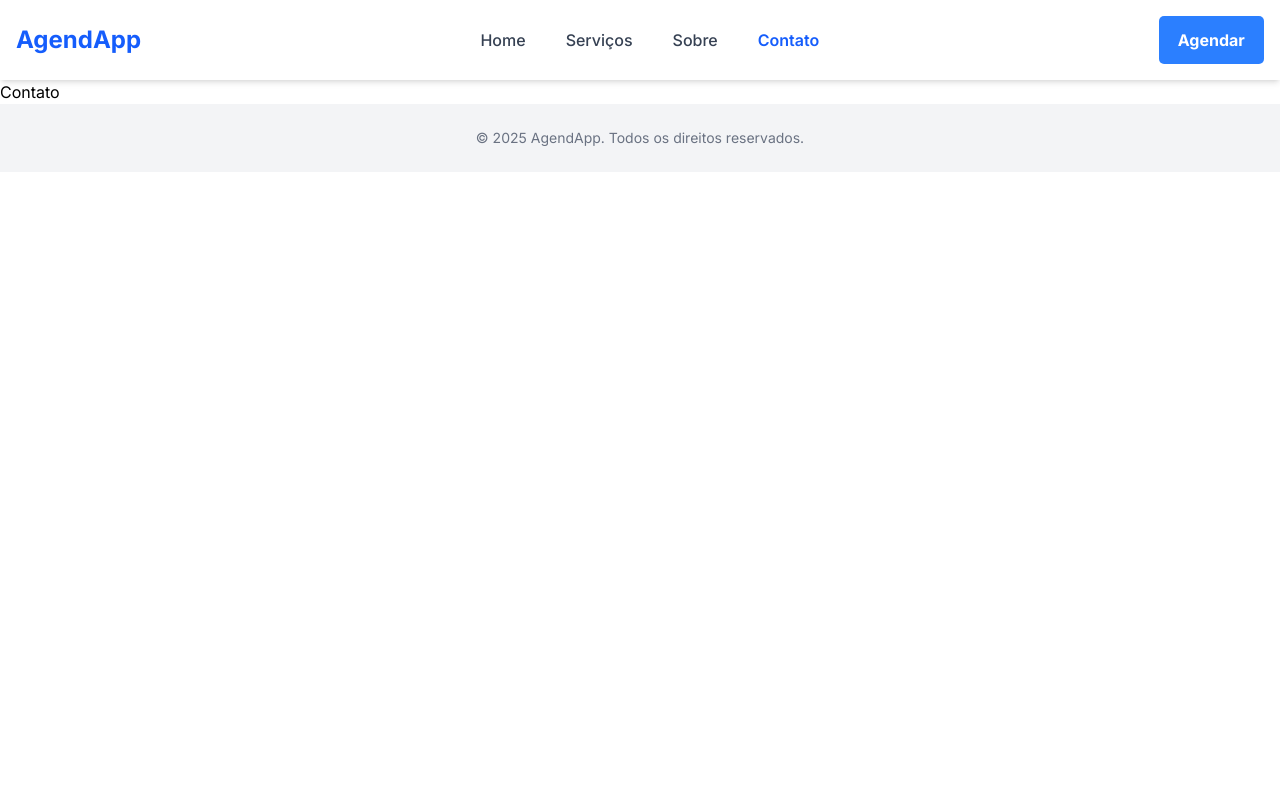
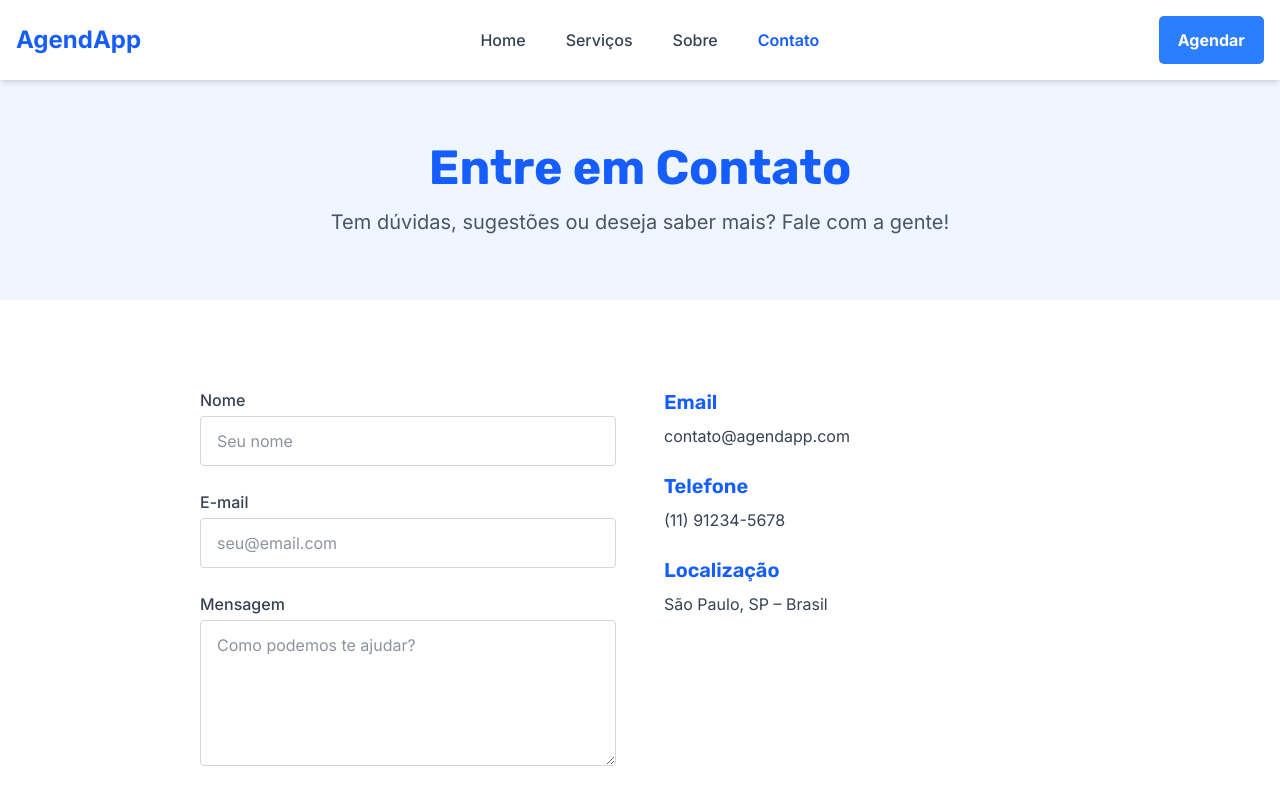
Before and after one commit to ed-matheus/agenda-app, a Next.js app: page /contato in a window 1280 px wide. Shown: the top 794 px of the page. Built offline with nearby package versions, Linux system fonts and the light colour scheme.

Commit message:
terminando construção do layout de cada página

```diff
--- a/src/app/agendar/page.tsx
+++ b/src/app/agendar/page.tsx
@@ -2,7 +2,7 @@ import BookingForm from '@/components/BookingForm';
 
 export default function AgendarPage() {
   return (
-    <main className="container mx-auto px-4 py-10">
+    <main className="container mx-auto px-5 md:px-30 lg:px-50 xl:px-70 py-42">
       <BookingForm />
     </main>
   );
--- a/src/app/contato/page.tsx
+++ b/src/app/contato/page.tsx
@@ -1,9 +1,101 @@
-import React from 'react'
+"use client";
 
-const Contato = () => {
+export default function ContatoPage() {
   return (
-    <div>Contato</div>
-  )
+    <main className="bg-white text-gray-800">
+      {/* Seção Hero */}
+      <section className="bg-blue-50 py-16 px-6 text-center">
+        <h1 className="text-4xl md:text-5xl font-bold text-blue-600 mb-4">
+          Entre em Contato
+        </h1>
+        <p className="text-lg md:text-xl text-gray-600 max-w-2xl mx-auto">
+          Tem dúvidas, sugestões ou deseja saber mais? Fale com a gente!
+        </p>
+      </section>
+
+      {/* Formulário + Informações */}
+      <section className="px-6 md:px-25 lg:px-35 xl:px-50 py-22 grid md:grid-cols-2 gap-12">
+        {/* Formulário */}
+        <form className="space-y-6">
+          <div>
+            <label
+              htmlFor="nome"
+              className="block mb-1 font-medium text-gray-700"
+            >
+              Nome
+            </label>
+            <input
+              type="text"
+              id="nome"
+              name="nome"
+              required
+              className="w-full border border-gray-300 rounded px-4 py-3 focus:outline-none focus:ring-2 focus:ring-blue-400"
+              placeholder="Seu nome"
+            />
+          </div>
+
+          <div>
+            <label
+              htmlFor="email"
+              className="block mb-1 font-medium text-gray-700"
+            >
+              E-mail
+            </label>
+            <input
+              type="email"
+              id="email"
+              name="email"
+              required
+              className="w-full border border-gray-300 rounded px-4 py-3 focus:outline-none focus:ring-2 focus:ring-blue-400"
+              placeholder="seu@email.com"
+            />
+          </div>
+
+          <div>
+            <label
+              htmlFor="mensagem"
+              className="block mb-1 font-medium text-gray-700"
+            >
+              Mensagem
+            </label>
+            <textarea
+              id="mensagem"
+              name="mensagem"
+              rows={5}
+              required
+              className="w-full border border-gray-300 rounded px-4 py-3 focus:outline-none focus:ring-2 focus:ring-blue-400"
+              placeholder="Como podemos te ajudar?"
+            />
+          </div>
+
+          <button
+            type="submit"
+            className="btn bg-blue-500 hover:bg-blue-400 text-white font-semibold shadow"
+          >
+            Enviar Mensagem
+          </button>
+        </form>
+
+        {/* Informações de contato */}
+        <div className="space-y-6">
+          <div>
+            <h2 className="text-xl font-semibold text-blue-600 mb-2">Email</h2>
+            <p className="text-gray-700">contato@agendapp.com</p>
+          </div>
+          <div>
+            <h2 className="text-xl font-semibold text-blue-600 mb-2">
+              Telefone
+            </h2>
+            <p className="text-gray-700">(11) 91234-5678</p>
+          </div>
+          <div>
+            <h2 className="text-xl font-semibold text-blue-600 mb-2">
+              Localização
+            </h2>
+            <p className="text-gray-700">São Paulo, SP – Brasil</p>
+          </div>
+        </div>
+      </section>
+    </main>
+  );
 }
-
-export default Contato
--- a/src/app/servicos/page.tsx
+++ b/src/app/servicos/page.tsx
@@ -1,9 +1,67 @@
-import React from 'react'
+// app/servicos/page.tsx
+"use client";
 
-const Servicos = () => {
+import Link from "next/link";
+import { CheckCircle } from "lucide-react";
+
+const servicos = [
+  {
+    titulo: "Consultoria Personalizada",
+    descricao:
+      "Atendimento individual com foco nas suas necessidades específicas.",
+  },
+  {
+    titulo: "Agendamentos Online",
+    descricao: "Agende seus serviços com facilidade, 24 horas por dia.",
+  },
+  {
+    titulo: "Suporte Rápido",
+    descricao: "Resolvemos suas dúvidas e problemas com agilidade.",
+  },
+];
+
+export default function ServicosPage() {
   return (
-    <div>Servicos</div>
-  )
+    <main className="min-h-screen px-6 md:px-20 pt-15 bg-gray-50 text-gray-800">
+      {/* Hero */}
+      <section className="text-center mb-12">
+        <h1 className="text-4xl md:text-5xl font-bold text-blue-600 mb-4">
+          Nossos Serviços
+        </h1>
+        <p className="text-lg text-gray-600 max-w-xl mx-auto">
+          Oferecemos soluções eficientes e personalizadas para facilitar o seu
+          dia a dia.
+        </p>
+      </section>
+
+      {/* Lista de Serviços */}
+      <section className="grid md:grid-cols-3 gap-6 mb-16">
+        {servicos.map((servico) => (
+          <div
+            key={servico.titulo}
+            className="bg-white p-6 rounded-2xl shadow hover:shadow-lg transition"
+          >
+            <CheckCircle className="text-blue-500 mb-4" size={32} />
+            <h3 className="text-xl font-semibold mb-2">{servico.titulo}</h3>
+            <p className="text-gray-600">{servico.descricao}</p>
+          </div>
+        ))}
+      </section>
+
+      {/* CTA */}
+      <section className="text-center py-10">
+        <h2 className="text-2xl font-bold text-gray-800 mb-4">
+          Pronto para agendar?
+        </h2>
+        <Link href="/agendar">
+          <button
+            type="button"
+            className="bg-blue-500 hover:bg-blue-400 hover:cursor-pointer text-white px-6 py-3 rounded-full font-semibold shadow"
+          >
+            Agendar Serviço
+          </button>
+        </Link>
+      </section>
+    </main>
+  );
 }
-
-export default Servicos
--- a/src/app/sobre/page.tsx
+++ b/src/app/sobre/page.tsx
@@ -1,9 +1,93 @@
-import React from 'react'
+"use client";
 
-const Sobre = () => {
+import Image from "next/image";
+import Link from "next/link";
+
+export default function SobrePage() {
   return (
-    <div>Sobre</div>
-  )
+    <main className="bg-white text-gray-800">
+      {/* Seção Hero */}
+      <section className="bg-blue-50 py-16 px-6 text-center">
+        <h1 className="text-4xl md:text-5xl font-bold text-blue-600 mb-4">
+          Nossa Jornada, Seu Futuro
+        </h1>
+        <p className="text-lg md:text-xl text-gray-600 max-w-3xl mx-auto">
+          A AgendApp nasceu com o propósito de transformar a forma como
+          profissionais e clientes se conectam.
+        </p>
+      </section>
+
+      {/* Seção Quem Somos */}
+      <section className="px-6 md:px-20 py-16 grid md:grid-cols-2 gap-12 items-center">
+        <div>
+          <h2 className="text-3xl font-semibold text-blue-600 mb-4 text-center md:text-start">
+            Quem Somos
+          </h2>
+          <p className="text-gray-700 leading-relaxed mb-4 text-center md:text-start">
+            Somos uma startup focada em soluções de agendamento inteligente para
+            profissionais e empresas. Buscamos facilitar o dia a dia com
+            tecnologia intuitiva, design acessível e foco total na experiência
+            do usuário.
+          </p>
+          <p className="text-gray-700 leading-relaxed text-center md:text-start">
+            Com uma equipe apaixonada por inovação, entregamos praticidade e
+            eficiência em cada detalhe da nossa plataforma.
+          </p>
+        </div>
+        <div className="w-full h-75 md:h-80 relative">
+          <Image
+            src="/img/about.jpg"
+            alt="Equipe AgendApp"
+            fill
+            className="object-cover rounded-lg shadow-lg"
+          />
+        </div>
+      </section>
+
+      {/* Missão, Visão, Valores */}
+      <section className="bg-gray-50 py-16 xl:py-20 px-6 md:px-20">
+        <div className="grid md:grid-cols-3 gap-10 text-center">
+          {[
+            {
+              title: "Missão",
+              desc: "Simplificar o agendamento de serviços e otimizar o tempo de todos os envolvidos.",
+            },
+            {
+              title: "Visão",
+              desc: "Ser referência nacional em soluções digitais para gestão de agendamentos.",
+            },
+            {
+              title: "Valores",
+              desc: "Transparência, inovação, respeito ao usuário e melhoria contínua.",
+            },
+          ].map((item) => (
+            <div
+              key={item.title}
+              className="bg-white rounded-lg shadow-md p-6 hover:shadow-lg transition"
+            >
+              <h3 className="text-xl font-bold text-blue-600 mb-2">
+                {item.title}
+              </h3>
+              <p className="text-gray-700">{item.desc}</p>
+            </div>
+          ))}
+        </div>
+      </section>
+
+      {/* Chamada final */}
+      <section className="text-center py-16 px-6">
+        <h2 className="text-2xl md:text-3xl font-semibold mb-4">
+          Pronto para conhecer uma nova forma de agendar?
+        </h2>
+        <Link href="/contato">
+          <button
+            type="button"
+            className="btn bg-blue-500 hover:bg-blue-400 text-white px-6 py-3 font-semibold shadow"
+          >
+            Fale com a gente
+          </button>
+        </Link>
+      </section>
+    </main>
+  );
 }
-
-export default Sobre
--- a/src/components/BookingForm.tsx
+++ b/src/components/BookingForm.tsx
@@ -35,7 +35,7 @@ export default function BookingForm() {
   };
 
   return (
-    <form onSubmit={handleSubmit} className="bg-white shadow-md rounded-xl p-6 space-y-4">
+    <form onSubmit={handleSubmit} className="flex flex-col items-center justify-center bg-white shadow-md rounded-xl p-6 md:p-8 space-y-4 gap-7">
       <h2 className="text-xl font-bold mb-4">Agende seu horário</h2>
 
       <input
@@ -65,7 +65,7 @@ export default function BookingForm() {
         required
         className="w-full p-3 border rounded-lg"
       >
-        <option value="">Selecione o serviço</option>
+        <option value="" disabled>- Selecione o serviço -</option>
         <option value="Consulta médica">Consulta médica</option>
         <option value="Corte de cabelo">Corte de cabelo</option>
         <option value="Sessão de coaching">Sessão de coaching</option>
```
Also changed, not shown: public/img/about.jpg (added).
